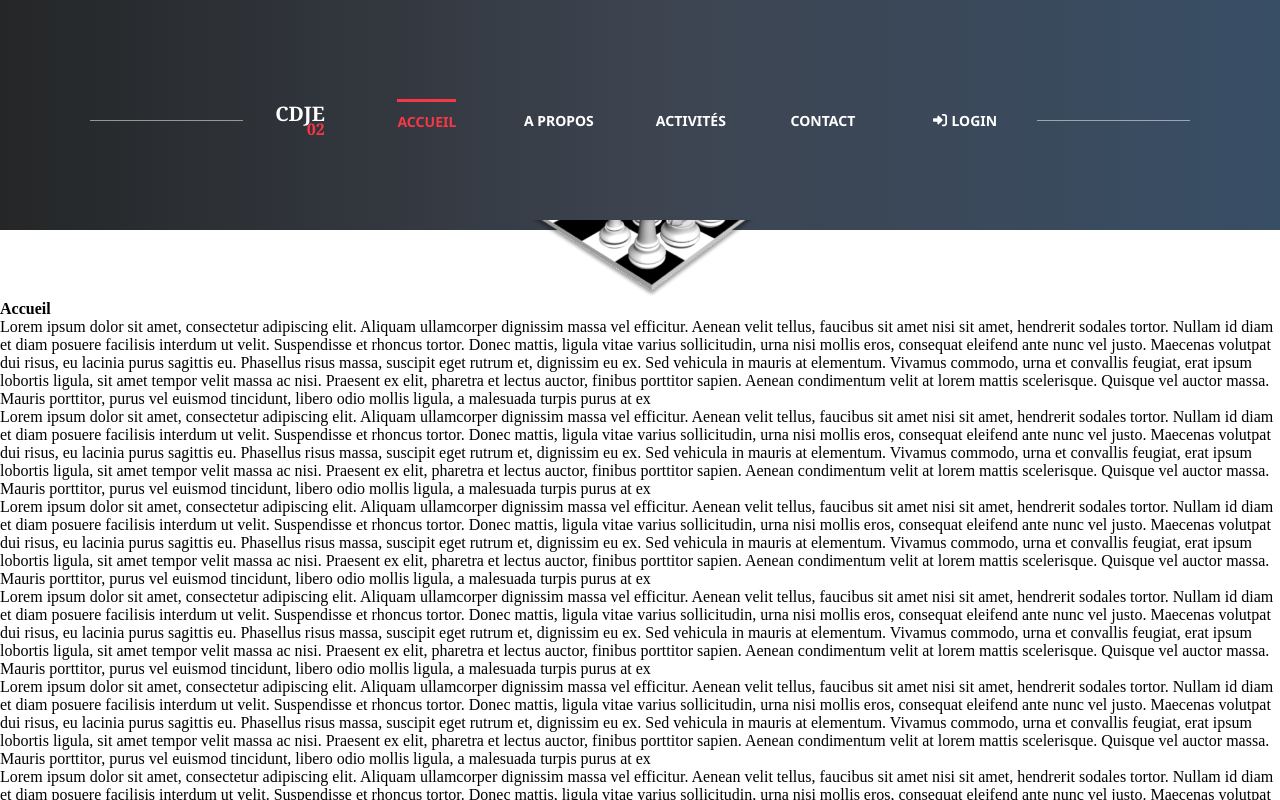
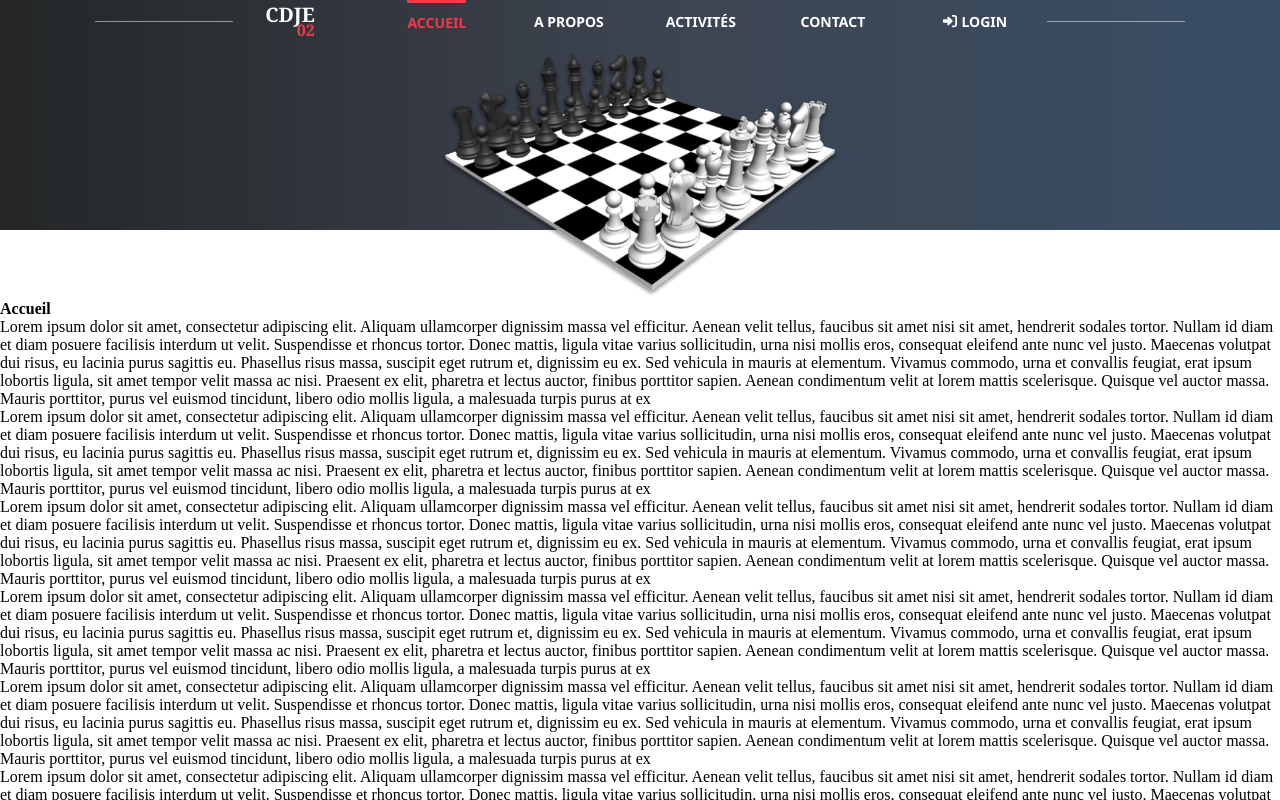
Before and after one commit to Sevrus/cdje02, a React (Vite) app: page / in a window 1280 px wide. Shown: the top 800 px of the page. Built offline with nearby package versions, Linux system fonts and the light colour scheme.

Commit message:
changed tablette and L version

```diff
--- a/public/css/style.css
+++ b/public/css/style.css
@@ -23,18 +23,12 @@ time, mark, audio, video {
 }
 
 /* VERSION MOBILE */
-.navbar, .navbar--scroll {
-  display: flex;
-  flex-direction: column;
-  justify-content: normal;
-  align-items: center;
-}
 .navbar__burger, .navbar--scroll__burger {
   position: absolute;
   width: 35px;
   height: 25px;
   cursor: pointer;
-  z-index: 1000;
+  z-index: 1001;
   right: 15px;
   top: 15px;
 }
@@ -95,12 +89,12 @@ time, mark, audio, video {
   top: 0;
   left: 0;
   margin-bottom: -10px;
+  z-index: 1000;
 }
 .navbar__links--site-name, .navbar__links--disappear-site-name, .navbar__links--scroll--site-name, .navbar__links--scroll--disappear-site-name, .navbar--scroll__links--site-name, .navbar--scroll__links--disappear-site-name, .navbar--scroll__links--scroll--site-name, .navbar--scroll__links--scroll--disappear-site-name {
   display: none;
 }
 .navbar__links__link, .navbar__links__link--scroll, .navbar__links--scroll__link, .navbar__links--scroll__link--scroll, .navbar--scroll__links__link, .navbar--scroll__links__link--scroll, .navbar--scroll__links--scroll__link, .navbar--scroll__links--scroll__link--scroll {
-  z-index: 1000;
   gap: 5px;
   cursor: pointer;
   width: 100px;
@@ -132,14 +126,8 @@ time, mark, audio, video {
 /* VERSION TABLETTE */
 @media screen and (min-width: 768px) {
   .navbar {
-    display: flex;
-    flex-direction: row;
-    justify-content: center;
-    align-items: center;
-    height: 20px;
-    width: 100%;
-    left: 0;
-    top: 0;
+    width: 90%;
+    margin: 0 auto;
   }
   .navbar--scroll {
     flex: none;
@@ -154,6 +142,8 @@ time, mark, audio, video {
     justify-content: center;
     align-items: center;
     gap: 25px;
+    height: auto;
+    background: none;
   }
   .navbar__links::before, .navbar__links::after {
     content: "";
@@ -162,18 +152,17 @@ time, mark, audio, video {
     background-color: rgba(255, 255, 255, 0.5);
   }
   .navbar__links--scroll {
+    position: relative;
     display: flex;
     flex-direction: row;
     justify-content: center;
     align-items: center;
-    width: auto;
-    height: auto;
+    width: fit-content;
+    height: fit-content;
     background: none;
     border: 1px solid rgba(255, 255, 255, 0.5);
     padding: 15px;
-    font-size: 0.875rem;
-    margin-right: -40%;
-    margin-top: 10px;
+    margin: -3px 30px 0 0;
   }
   .navbar__links--site-name {
     display: block;
@@ -206,10 +195,7 @@ time, mark, audio, video {
     padding-top: 10px;
   }
   .navbar__links__link--scroll {
-    display: flex;
-    flex-direction: row;
-    justify-content: space-between;
-    align-items: center;
+    font-size: 0.875rem;
   }
 }
 /* VERSION L */
@@ -221,11 +207,11 @@ time, mark, audio, video {
     width: 12%;
   }
   .navbar__links--scroll {
-    margin-top: 20px;
-    margin-right: -50%;
+    margin-right: 50px;
   }
   .navbar__links--site-name {
     font-size: 1.25rem;
+    margin-right: 40px;
   }
   .navbar__links--site-name__span {
     font-size: 1rem;
@@ -237,7 +223,10 @@ time, mark, audio, video {
   .navbar__links__link--scroll {
     font-size: 1rem;
   }
-  .navbar__links__link .active::before {
+  .navbar__links__icon {
+    margin-left: 40px;
+  }
+  .navbar__links__icon .active::before {
     width: 80px;
   }
 }
@@ -250,15 +239,10 @@ time, mark, audio, video {
     width: 17%;
   }
   .navbar__links--scroll {
-    margin-top: 30px;
-    margin-right: -60%;
+    margin-right: 100px;
   }
   .navbar__links--site-name {
-    font-size: 1.5rem;
-  }
-  .navbar__links--site-name__span {
-    font-size: 1.25rem;
-    margin-top: -10px;
+    display: none;
   }
   .navbar__links__link {
     font-size: 1.125rem;
@@ -333,7 +317,7 @@ time, mark, audio, video {
     display: none;
   }
   .logo--scroll {
-    position: absolute;
+    position: relative;
     width: 80px;
     left: 30px;
     top: 12px;
@@ -348,6 +332,9 @@ time, mark, audio, video {
 }
 /* VERSION XL */
 @media screen and (min-width: 1920px) {
+  .logo {
+    display: block;
+  }
   .logo--scroll {
     width: 120px;
     left: 100px;
@@ -386,11 +373,18 @@ time, mark, audio, video {
 }
 /* VERSION TABLETTE */
 @media screen and (min-width: 768px) {
+  .header {
+    display: inline;
+  }
   .normal-size {
     height: 200px;
   }
   .resize {
     height: 90px;
+    display: flex;
+    flex-direction: row;
+    justify-content: space-between;
+    align-items: center;
   }
 }
 /* VERSION L */
--- a/src/components/header/Header.jsx
+++ b/src/components/header/Header.jsx
@@ -3,7 +3,7 @@ import HeaderLogo from "./components/headerLogo/HeaderLogo.jsx";
 import HeaderNav from "./components/headerNav/HeaderNav.jsx";
 import HeaderChessboard from "./components/headerTitle/HeaderChessboard.jsx";
 
-const Header = () => {
+const Header = ({ chessboardDisappear }) => {
     const [resizeHeader, setResizeHeader] = useState(false);
     const changeSize = () => {
         window.scrollY >= 180 ? setResizeHeader(true) : setResizeHeader(false);
@@ -13,9 +13,9 @@ const Header = () => {
 
     return (
         <header className={resizeHeader ? 'header resize' : 'header normal-size'}>
-            <HeaderChessboard chessboardDisappear={resizeHeader}/>
             <HeaderLogo chessboardDisappear={resizeHeader}/>
             <HeaderNav chessboardDisappear={resizeHeader}/>
+            <HeaderChessboard chessboardDisappear={resizeHeader}/>
         </header>
     )
 }
--- a/src/sass/components/_header.sass
+++ b/src/sass/components/_header.sass
@@ -30,11 +30,15 @@
 
 /* VERSION TABLETTE */
 @media screen and (min-width: 768px)
+    .header
+        display: inline
+
     .normal-size
         height: 200px
 
     .resize
         height: 90px
+        @include flex(row, space-between, center)
 
 /* VERSION L */
 @media screen and (min-width: 1024px)
--- a/src/sass/components/_headerNav.sass
+++ b/src/sass/components/_headerNav.sass
@@ -3,14 +3,12 @@
 
 /* VERSION MOBILE */
 .navbar, .navbar--scroll
-    @include flex(column, normal, center)
-
     &__burger
         position: absolute
         width: 35px
         height: 25px
         cursor: pointer
-        z-index: 1000
+        z-index: 1001
         right: 15px
         top: 15px
 
@@ -70,12 +68,12 @@
         top: 0
         left: 0
         margin-bottom: -10px
+        z-index: 1000
 
         &--site-name, &--disappear-site-name
             display: none
 
         &__link, &__link--scroll
-            z-index: 1000
             gap: 5px
             cursor: pointer
             width: 100px
@@ -103,11 +101,8 @@
 /* VERSION TABLETTE */
 @media screen and (min-width: 768px)
     .navbar
-        @include flex(row, center, center)
-        height: 20px
-        width: 100%
-        left: 0
-        top: 0
+        width: 90%
+        margin: 0 auto
 
         &--scroll
             flex: none
@@ -117,10 +112,10 @@
 
         &__links
             position: relative
-            // height: 100%
-            // width: 100%
             @include flex(row, center, center)
             gap: 25px
+            height: auto
+            background: none
 
             &::before, &::after
                 content: ''
@@ -129,15 +124,14 @@
                 background-color: rgba(255, 255, 255, .5)
 
             &--scroll
+                position: relative
                 @include flex(row, center, center)
-                width: auto
-                height: auto
+                width: fit-content
+                height: fit-content
                 background: none
                 border: 1px solid rgba(255, 255, 255, .5)
                 padding: 15px
-                font-size: $fs-14
-                margin-right: -40%
-                margin-top: 10px
+                margin: -3px 30px 0 0
 
             &--site-name
                 display: block
@@ -170,7 +164,7 @@
                     padding-top: 10px
 
                 &--scroll
-                    @include flex(row, space-between, center)
+                    font-size: $fs-14
 
 /* VERSION L */
 @media screen and (min-width: 1024px)
@@ -182,11 +176,11 @@
                 width: 12%
 
             &--scroll
-                margin-top: 20px
-                margin-right: -50%
+                margin-right: 50px
 
             &--site-name
                 font-size: $fs-20
+                margin-right: 40px
 
                 &__span
                     font-size: $fs-16
@@ -197,6 +191,9 @@
 
                 &--scroll
                     font-size: $fs-16
+
+            &__icon
+                margin-left: 40px
 
                 .active
                     &::before
@@ -213,15 +210,10 @@
                 width: 17%
 
             &--scroll
-                margin-top: 30px
-                margin-right: -60%
+                margin-right: 100px
 
             &--site-name
-                font-size: $fs-24
-
-                &__span
-                    font-size: $fs-20
-                    margin-top: -10px
+                display: none
 
             &__link
                 font-size: $fs-18
```
Also changed, not shown: src/sass/components/_headerLogo.sass (+4 -7 lines), src/components/header/components/headerNav/HeaderNav.jsx (line endings or trailing spaces), 1 other file (tests, documents, lock files or other folders).
